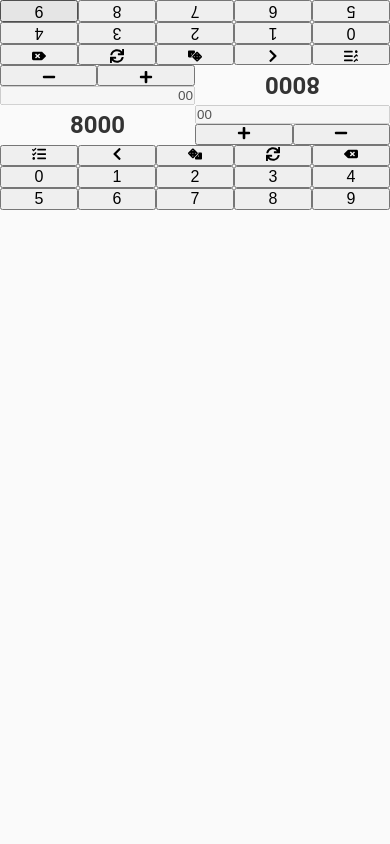
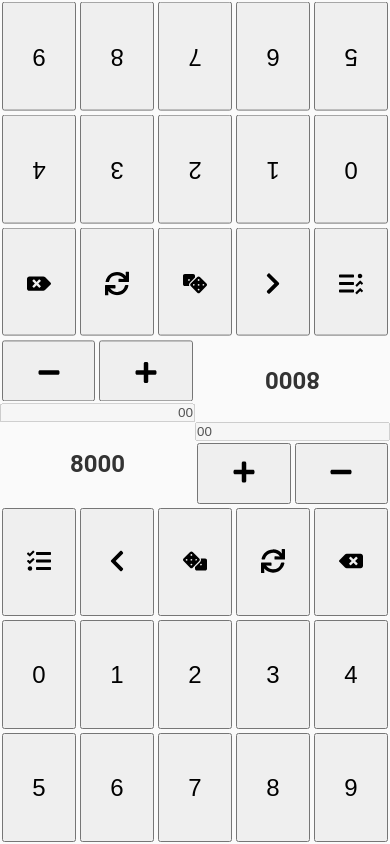
Before and after one commit to mugarate12/ygoDuelCalculator, a React (Create React App) app: page / in a window 390 px wide. Built offline with nearby package versions, Linux system fonts and the light colour scheme.

Commit message:
adjusts to different actions for player one and player two

```diff
--- a/src/components/IconButton/styles.tsx
+++ b/src/components/IconButton/styles.tsx
@@ -1,5 +1,5 @@
 import styled from 'styled-components'
 
 export const ButtonContainer = styled.button`
-
+  margin: 2px;
 `
--- a/src/components/NumberButton/styles.tsx
+++ b/src/components/NumberButton/styles.tsx
@@ -1,10 +1,10 @@
 import styled from 'styled-components'
 
 export const Button = styled.button`
-
+  margin: 2px;
 `
 
 export const NumberText = styled.p`
-  font-size: 16px;
-  font-size: 1rem;
+  font-size: 24px;
+  font-size: 1.5rem;
 `
--- a/src/containers/PlayerOneActions/index.tsx
+++ b/src/containers/PlayerOneActions/index.tsx
@@ -8,12 +8,12 @@ import IconButton from './../../components/IconButton/index'
 import NumberButton from './../../components/NumberButton/index'
 
 interface PlayerOneActionsInterface {
-  backSpaceFunction: () => void;
+  backSpaceFunction: (player: 1 | 2) => void;
   reloadFunction: () => void;
   undoFunction: () => void;
   historyFunction: () => void;
-  changeDiceFunction: () => void;
-  handleCalculateFunction: (number: number) => void;
+  changeDiceFunction: (player: 1 | 2) => void;
+  handleCalculateFunction: (number: number, player: 1 | 2) => void;
   diceIcon: StyledComponent<IconType, any>;
 }
 
@@ -30,21 +30,21 @@ const PlayerOneActions: React.FC<PlayerOneActionsInterface> = ({
     <Styled.Container>
       <IconButton Icon={Styled.HistoryIcon} onClick={() => historyFunction()} />
       <IconButton Icon={Styled.BackIcon} onClick={() => undoFunction()} />
-      <IconButton Icon={diceIcon} onClick={() => changeDiceFunction()} />
+      <IconButton Icon={diceIcon} onClick={() => changeDiceFunction(1)} />
       <IconButton Icon={Styled.ReloadIcon} onClick={() => reloadFunction()} />
-      <IconButton Icon={Styled.BackspaceIcon} onClick={() => backSpaceFunction()} />
+      <IconButton Icon={Styled.BackspaceIcon} onClick={() => backSpaceFunction(1)} />
 
-      <NumberButton number={0} onClick={() => handleCalculateFunction(0)} />
-      <NumberButton number={1} onClick={() => handleCalculateFunction(1)} />
-      <NumberButton number={2} onClick={() => handleCalculateFunction(2)} />
-      <NumberButton number={3} onClick={() => handleCalculateFunction(3)} />
-      <NumberButton number={4} onClick={() => handleCalculateFunction(4)} />
+      <NumberButton number={0} onClick={() => handleCalculateFunction(0, 1)} />
+      <NumberButton number={1} onClick={() => handleCalculateFunction(1, 1)} />
+      <NumberButton number={2} onClick={() => handleCalculateFunction(2, 1)} />
+      <NumberButton number={3} onClick={() => handleCalculateFunction(3, 1)} />
+      <NumberButton number={4} onClick={() => handleCalculateFunction(4, 1)} />
 
-      <NumberButton number={5} onClick={() => handleCalculateFunction(5)} />
-      <NumberButton number={6} onClick={() => handleCalculateFunction(6)} />
-      <NumberButton number={7} onClick={() => handleCalculateFunction(7)} />
-      <NumberButton number={8} onClick={() => handleCalculateFunction(8)} />
-      <NumberButton number={9} onClick={() => handleCalculateFunction(9)} />
+      <NumberButton number={5} onClick={() => handleCalculateFunction(5, 1)} />
+      <NumberButton number={6} onClick={() => handleCalculateFunction(6, 1)} />
+      <NumberButton number={7} onClick={() => handleCalculateFunction(7, 1)} />
+      <NumberButton number={8} onClick={() => handleCalculateFunction(8, 1)} />
+      <NumberButton number={9} onClick={() => handleCalculateFunction(9, 1)} />
     </Styled.Container>
   )
 }
--- a/src/containers/PlayerOneActions/styles.tsx
+++ b/src/containers/PlayerOneActions/styles.tsx
@@ -6,13 +6,19 @@ import {
   FaTasks
 } from 'react-icons/fa'
 
-const iconsSize = '14px'
+const iconsSize = '24px'
 
 export const Container = styled.div`
   width: 100%;
+  height: 40vh;
+
 
   display: grid;
   grid-template-columns: repeat(5, 1fr);
+
+  @media (min-width: 450px) {
+    height: 80vh;
+  }
 `
 
 // icons
--- a/src/containers/PlayerTwoActions/index.tsx
+++ b/src/containers/PlayerTwoActions/index.tsx
@@ -8,12 +8,12 @@ import IconButton from './../../components/IconButton/index'
 import NumberButton from './../../components/NumberButton/index'
 
 interface PlayerTwoActionsInterface {
-  backSpaceFunction: () => void;
+  backSpaceFunction: (player: 1 | 2) => void;
   reloadFunction: () => void;
   undoFunction: () => void;
   historyFunction: () => void;
-  changeDiceFunction: () => void;
-  handleCalculateFunction: (number: number) => void;
+  changeDiceFunction: (player: 1 | 2) => void;
+  handleCalculateFunction: (number: number, player: 1 | 2) => void;
   diceIcon: StyledComponent<IconType, any>;
 }
 
@@ -30,21 +30,21 @@ const PlayerTwoActions: React.FC<PlayerTwoActionsInterface> = ({
     <Styled.Container>
       <IconButton Icon={Styled.HistoryIcon} onClick={() => historyFunction()} />
       <IconButton Icon={Styled.BackIcon} onClick={() => undoFunction()} />
-      <IconButton Icon={diceIcon} onClick={() => changeDiceFunction()} />
+      <IconButton Icon={diceIcon} onClick={() => changeDiceFunction(2)} />
       <IconButton Icon={Styled.ReloadIcon} onClick={() => reloadFunction()} />
-      <IconButton Icon={Styled.BackspaceIcon} onClick={() => backSpaceFunction()} />
+      <IconButton Icon={Styled.BackspaceIcon} onClick={() => backSpaceFunction(2)} />
 
-      <NumberButton number={0} onClick={() => handleCalculateFunction(0)} />
-      <NumberButton number={1} onClick={() => handleCalculateFunction(1)} />
-      <NumberButton number={2} onClick={() => handleCalculateFunction(2)} />
-      <NumberButton number={3} onClick={() => handleCalculateFunction(3)} />
-      <NumberButton number={4} onClick={() => handleCalculateFunction(4)} />
+      <NumberButton number={0} onClick={() => handleCalculateFunction(0, 2)} />
+      <NumberButton number={1} onClick={() => handleCalculateFunction(1, 2)} />
+      <NumberButton number={2} onClick={() => handleCalculateFunction(2, 2)} />
+      <NumberButton number={3} onClick={() => handleCalculateFunction(3, 2)} />
+      <NumberButton number={4} onClick={() => handleCalculateFunction(4, 2)} />
 
-      <NumberButton number={5} onClick={() => handleCalculateFunction(5)} />
-      <NumberButton number={6} onClick={() => handleCalculateFunction(6)} />
-      <NumberButton number={7} onClick={() => handleCalculateFunction(7)} />
-      <NumberButton number={8} onClick={() => handleCalculateFunction(8)} />
-      <NumberButton number={9} onClick={() => handleCalculateFunction(9)} />
+      <NumberButton number={5} onClick={() => handleCalculateFunction(5, 2)} />
+      <NumberButton number={6} onClick={() => handleCalculateFunction(6, 2)} />
+      <NumberButton number={7} onClick={() => handleCalculateFunction(7, 2)} />
+      <NumberButton number={8} onClick={() => handleCalculateFunction(8, 2)} />
+      <NumberButton number={9} onClick={() => handleCalculateFunction(9, 2)} />
     </Styled.Container>
   )
 }
--- a/src/containers/PlayerTwoActions/styles.tsx
+++ b/src/containers/PlayerTwoActions/styles.tsx
@@ -6,10 +6,11 @@ import {
   FaTasks
 } from 'react-icons/fa'
 
-const iconsSize = '14px'
+const iconsSize = '24px'
 
 export const Container = styled.div`
   width: 100%;
+  height: 40vh;
 
   display: grid;
   grid-template-columns: repeat(5, 1fr);
--- a/src/pages/Home/index.tsx
+++ b/src/pages/Home/index.tsx
@@ -16,9 +16,11 @@ import PlayerTwoActions from './../../containers/PlayerTwoActions/index'
 
 export default function Home() {
   const [calculatorValue, setCalculatorValue] = useState<string>('00')
+  const [calculatorPlayerTwoValue, setCalculatorPlayerTwoValue] = useState<string>('00')
   const [playerOneLifePoints, setPlayerOneLifePoints] = useState<number>(8000)
   const [playerTwoLifePoints, setPlayerTwoLifePoints] = useState<number>(8000)
   const [dice, setDice] = useState<StyledComponent<IconType, any>>(Styled.GenericDice)
+  const [dice2, setDice2] = useState<StyledComponent<IconType, any>>(Styled.GenericDice)
   const [eventList, setEventList] = useState<Array<string>>([])
   const [showGameHistory, setShowGameHistory] = useState<boolean>(false)
 
@@ -32,52 +34,76 @@ export default function Home() {
     }
   }
 
-  function handleCalculatorValue(number: number) {
-    const isLessThanHundred = calculatorValue.length < 4
-    const isThousand = calculatorValue.length === 4
-    const isThirdNumberIsZero = Number(calculatorValue[2]) === 0
-    const isFourthNumberIsZero = Number(calculatorValue[3]) === 0
+  function calculatorMobileOrNot(player: 1 | 2) {
+    let setStateOnCalculatorValue: React.Dispatch<React.SetStateAction<string>>
+    let playerCalculatorValue: string
+
+    if (player === 1 || window.innerWidth > 450) {
+      playerCalculatorValue = calculatorValue
+      setStateOnCalculatorValue = setCalculatorValue
+
+    } else {
+      playerCalculatorValue = calculatorPlayerTwoValue
+      setStateOnCalculatorValue = setCalculatorPlayerTwoValue
+    }
+
+    return { playerCalculatorValue, setStateOnCalculatorValue }
+  }
+
+  function handleCalculatorValue(number: number, player: 1 | 2) {
+    const { playerCalculatorValue, setStateOnCalculatorValue } = calculatorMobileOrNot(player)
+
+    const isLessThanHundred = playerCalculatorValue.length < 4
+    const isThousand = playerCalculatorValue.length === 4
+    const isThirdNumberIsZero = Number(playerCalculatorValue[2]) === 0
+    const isFourthNumberIsZero = Number(playerCalculatorValue[3]) === 0
 
     if (isLessThanHundred) {
-      setCalculatorValue(`${number}${calculatorValue}`)
+      setStateOnCalculatorValue(`${number}${playerCalculatorValue}`)
 
     } else if (isThousand && isThirdNumberIsZero){
-      setCalculatorValue(`${calculatorValue.slice(0, 2)}${number}0`)
+      setStateOnCalculatorValue(`${playerCalculatorValue.slice(0, 2)}${number}0`)
 
     } else if (isThousand && isFourthNumberIsZero){
-      setCalculatorValue(`${calculatorValue.slice(0, 3)}${number}`)
+      setStateOnCalculatorValue(`${playerCalculatorValue.slice(0, 3)}${number}`)
 
     } else {
-      setCalculatorValue(`${calculatorValue}${number}`)
+      setStateOnCalculatorValue(`${playerCalculatorValue}${number}`)
     }
   }
 
-  function handleDeleteCalculatorValue() {
-    const biggerThanThousand = calculatorValue.length > 4
-    const isThousand = calculatorValue.length === 4
-    const isHundred = calculatorValue.length === 3
-    const isThirdNumberIsZero = Number(calculatorValue[2]) === 0
-    const isFourthNumberIsZero = Number(calculatorValue[3]) === 0
+  function handleDeleteCalculatorValue(player: 1 | 2) {
+    const { playerCalculatorValue, setStateOnCalculatorValue } = calculatorMobileOrNot(player)
+
+    const biggerThanThousand = playerCalculatorValue.length > 4
+    const isThousand = playerCalculatorValue.length === 4
+    const isHundred = playerCalculatorValue.length === 3
+    const isThirdNumberIsZero = Number(playerCalculatorValue[2]) === 0
+    const isFourthNumberIsZero = Number(playerCalculatorValue[3]) === 0
 
     if (biggerThanThousand) {
-      setCalculatorValue(calculatorValue.slice(0, calculatorValue.length - 1))
+      setStateOnCalculatorValue(playerCalculatorValue.slice(0, playerCalculatorValue.length - 1))
 
     } else if (isThousand && !isThirdNumberIsZero && isFourthNumberIsZero) {
-      setCalculatorValue(`${calculatorValue.slice(0, 2)}00`)
+      setStateOnCalculatorValue(`${playerCalculatorValue.slice(0, 2)}00`)
 
     } else if (isThousand && !isThirdNumberIsZero && !isFourthNumberIsZero) {
-      setCalculatorValue(`${calculatorValue.slice(0, 3)}0`)
+      setStateOnCalculatorValue(`${playerCalculatorValue.slice(0, 3)}0`)
 
     } else if (isThousand && isThirdNumberIsZero && isFourthNumberIsZero) {
-      setCalculatorValue(`${calculatorValue[0]}00`)
+      setStateOnCalculatorValue(`${playerCalculatorValue[0]}00`)
 
     } else if (isHundred) {
-      setCalculatorValue('00')
+      setStateOnCalculatorValue('00')
     }
   }
 
-  function handleChangeCalcalatorValue(number: number, player: 1 | 2, operation: 'plus' | 'minus') {
-    if (Number(calculatorValue) <= 0) {
+  function handleChangeCalcalatorValue(player: 1 | 2, operation: 'plus' | 'minus') {
+    const { playerCalculatorValue, setStateOnCalculatorValue } = calculatorMobileOrNot(player)
+
+    const number = Number(playerCalculatorValue)
+
+    if (number <= 0) {
       return
     }
 
@@ -112,7 +138,7 @@ export default function Home() {
       }
     }
 
-    setCalculatorValue('00')
+    setStateOnCalculatorValue('00')
   }
 
   function reloadLifePoints() {
@@ -142,7 +168,7 @@ export default function Home() {
     }
   }
 
-  function handleChangeDice() {
+  function handleChangeDice(player: 1 | 2) {
     const diceNumbers = [
       Styled.DiceOne,
       Styled.DiceTwo,
@@ -158,7 +184,11 @@ export default function Home() {
     }
 
     addEventToList(`rolled dice: ${diceNumber + 1}`)
-    setDice(diceNumbers[diceNumber])
+    if (player === 1 || window.innerWidth > 450) {
+      setDice(diceNumbers[diceNumber])
+    } else {
+      setDice2(diceNumbers[diceNumber])
+    }
   }
 
   return (
@@ -174,18 +204,18 @@ export default function Home() {
         backSpaceFunction={handleDeleteCalculatorValue}
         changeDiceFunction={handleChangeDice}
         handleCalculateFunction={handleCalculatorValue}
-        diceIcon={dice}
+        diceIcon={dice2}
       />
 
       <Styled.PlayerTwoPointsContainer>
         <LifePointsDisplay playerLifePoints={playerTwoLifePoints} />
 
         <Styled.ButtonsContainer>
-          <CalculatorDisplay value={calculatorValue} />
+          <CalculatorDisplay value={calculatorPlayerTwoValue} />
 
           <Styled.ActionButtonsContainer>
-            <IconButton Icon={Styled.PlusIcon} onClick={() => handleChangeCalcalatorValue(Number(calculatorValue), 2, 'plus')} />
-            <IconButton Icon={Styled.MinusIcon} onClick={() => handleChangeCalcalatorValue(Number(calculatorValue), 2, 'minus')} />
+            <IconButton Icon={Styled.PlusIcon} onClick={() => handleChangeCalcalatorValue(2, 'plus')} />
+            <IconButton Icon={Styled.MinusIcon} onClick={() => handleChangeCalcalatorValue(2, 'minus')} />
           </Styled.ActionButtonsContainer>
         </Styled.ButtonsContainer>
       </Styled.PlayerTwoPointsContainer>
@@ -197,8 +227,8 @@ export default function Home() {
           <CalculatorDisplay value={calculatorValue} />
 
           <Styled.ActionButtonsContainer>
-            <IconButton Icon={Styled.PlusIcon} onClick={() => handleChangeCalcalatorValue(Number(calculatorValue), 1, 'plus')} />
-            <IconButton Icon={Styled.MinusIcon} onClick={() => handleChangeCalcalatorValue(Number(calculatorValue), 1, 'minus')} />
+            <IconButton Icon={Styled.PlusIcon} onClick={() => handleChangeCalcalatorValue(1, 'plus')} />
+            <IconButton Icon={Styled.MinusIcon} onClick={() => handleChangeCalcalatorValue(1, 'minus')} />
           </Styled.ActionButtonsContainer>
         </Styled.ButtonsContainer>
       </Styled.PlayerOnePointsContainer>
--- a/src/pages/Home/styles.tsx
+++ b/src/pages/Home/styles.tsx
@@ -11,10 +11,11 @@ import {
   FaDiceSix
 } from 'react-icons/fa'
 
-const iconsSize = '14px'
+const iconsSize = '24px'
 
 export const PlayerOnePointsContainer = styled.div`
   width: 100%;
+  height: 10vh;
 
   display: grid;
   grid-template-columns: repeat(2, 1fr);
@@ -22,6 +23,7 @@ export const PlayerOnePointsContainer = styled.div`
 
 export const PlayerTwoPointsContainer = styled.div`
   width: 100%;
+  height: 10vh;
 
   display: grid;
   grid-template-columns: repeat(2, 1fr);
@@ -42,6 +44,7 @@ export const ButtonsContainer = styled.div`
 
 export const ActionButtonsContainer = styled.div`
   width: 100%;
+  height: 100%;
 
   display: grid;
   grid-template-columns: repeat(2, 1fr);
```
